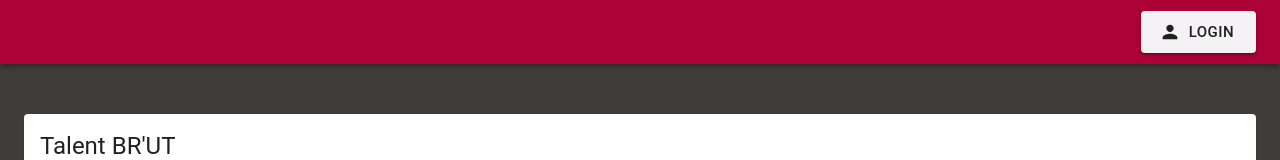
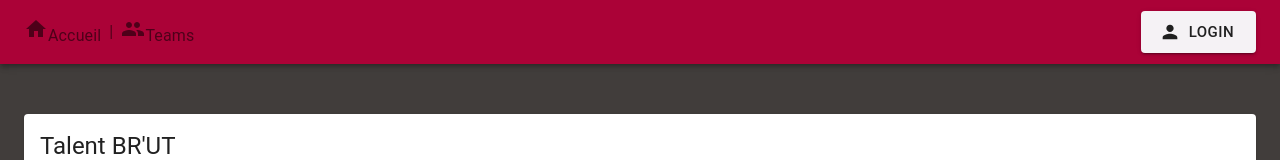
Before and after one commit to StephaneBranly/TalentBRUT, a React (Create React App) app: page / in a window 1280 px wide. Shown: the top 160 px of the page. Built offline with nearby package versions, Linux system fonts and the light colour scheme.

Commit message:
add: nav

```diff
--- a/src/components/navbar.tsx
+++ b/src/components/navbar.tsx
@@ -1,5 +1,14 @@
-import { AppBar, Toolbar, Grid, Button } from "@material-ui/core";
-import { Person } from "@material-ui/icons";
+import classes from "*.module.css";
+import {
+  AppBar,
+  Toolbar,
+  Grid,
+  Button,
+  Breadcrumbs,
+  Link,
+  Typography,
+} from "@material-ui/core";
+import { Grain, Home, Person, Group } from "@material-ui/icons";
 import React, { Component } from "react";
 
 export class Navbar extends Component {
@@ -14,12 +23,16 @@ export class Navbar extends Component {
             alignItems="center"
           >
             <Grid item>
-              <Grid
-                container
-                direction="row"
-                justify="flex-start"
-                alignItems="center"
-              ></Grid>
+              <Breadcrumbs separator="|">
+                <Link color="inherit" href="home">
+                  <Home />
+                  Accueil
+                </Link>
+                <Link color="inherit" href="teams">
+                  <Group />
+                  Teams
+                </Link>
+              </Breadcrumbs>
             </Grid>
             <Grid item>
               <Button
--- a/src/components/teams.tsx
+++ b/src/components/teams.tsx
@@ -12,16 +12,16 @@ import {
   Avatar,
 } from "@material-ui/core";
 import { ExpandMore } from "@material-ui/icons";
-import { render } from "@testing-library/react";
 import React, { Component } from "react";
 import { teams } from "../data/teams";
 
 const avatarGroupRender = (team: any) => {
   const mapped = team.composition.map((member: any) => {
     const firstLetter = member.name[0].toUpperCase();
+    const borderColor = member.resp ? "#ab0237" : "#A0A0A0";
     return (
       <Grid item>
-        <Avatar>{firstLetter}</Avatar>
+        <Avatar style={{ backgroundColor: borderColor }}>{firstLetter}</Avatar>
       </Grid>
     );
   });
--- a/src/data/teams.ts
+++ b/src/data/teams.ts
@@ -19,7 +19,7 @@ export const teams =
             },
             {
                 status : "Secrétaire Général",
-                resp: true,
+                resp: false,
                 name : "Amelie BAPTEE",
             }
         ]
```
Also changed, not shown: 1 other file (tests, documents, lock files or other folders).
